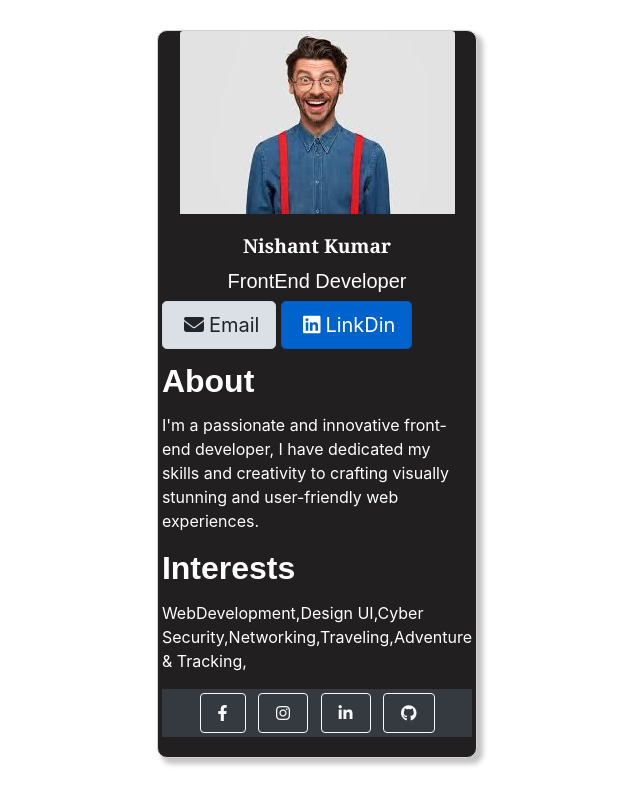
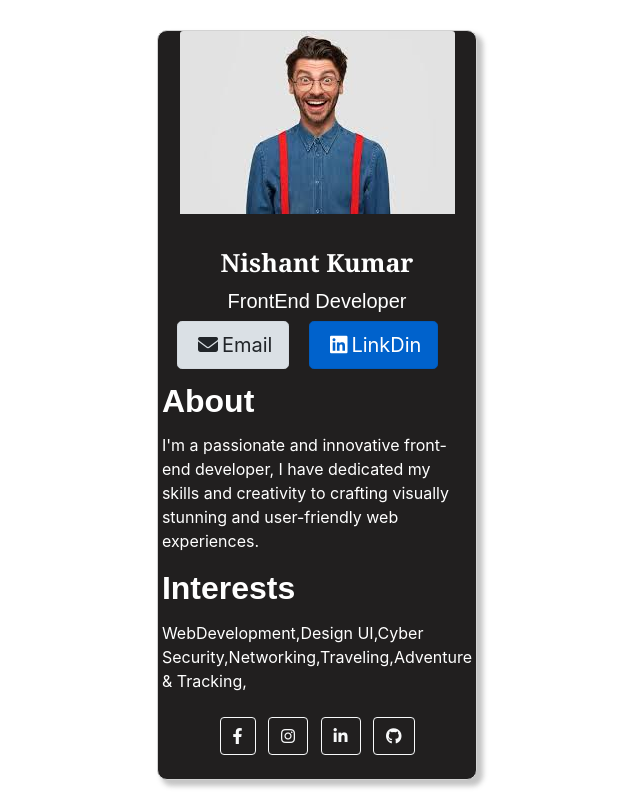
Before and after one commit to Nishantk2001/Portfolio_card, a plain HTML site: page index.html in a window 1280 px wide. Shown: the whole page, without its empty margins (323-963 px from the left). Drawn offline with nearby package versions, Linux system fonts and the light colour scheme.

Commit message:
Update is pending

```diff
--- a/index.html
+++ b/index.html
@@ -23,28 +23,25 @@
         <img src="./images.jpg" class="card-img-top" alt="..." />
       </div>
       <div class="card-body">
-        <h4 class="card-title">Nishant Kumar</h4>
+        <h2 class="card-title">Nishant Kumar</h2>
         <h5 class="card-title2">FrontEnd Developer</h5>
-
-        <!-- <button class="btn"><i class="fa-solid fa-envelope"></i>Email</button> -->
+<div class="button">
         <a
           href="mailto:nishantlearningspace007.com?subject = Feedback&body = Message"
           class="btn btn-light btn-lg active"
           role="button"
           aria-pressed="true"
-          ><i class="fa-solid fa-envelope"></i>Email</a
+          ><i class="fa-solid fa-envelope mx-1"></i>Email</a
         >
         <a
           href="#"
-          class="btn btn-primary btn-lg active"
+          class="btn btn-primary btn-lg active justify-content-center"
           role="button"
           aria-pressed="true">
-          <i class="fa-brands fa-linkedin"></i>LinkDin</a
+          <i class="fa-brands fa-linkedin mx-1"></i>LinkDin</a
         >
-
-        <!-- <button class="btn">
-          <i class="fa-brands fa-linkedin"></i>LinkDin
-        </button> -->
+      </div>
+      <div class="content">
         <h2>About</h2>
         <p class="card-text">
           I'm a passionate and innovative front-end developer, I have dedicated
@@ -55,13 +52,9 @@
         <p class="card-text">
           WebDevelopment,Design UI,Cyber Security,Networking,Traveling,Adventure & Tracking,
         </p>
-        <!-- <div class="social-media">
-          <i class="fa-brands fa-facebook-f"></i>
-          <i class="fa-brands fa-instagram"></i>
-          <i class="fa-brands fa-linkedin"></i>
-          <i class="fa-brands fa-github"></i>
-        </div> -->
-        <footer class="bg-dark text-center text-white">
+      </div>
+      <div class="footer">
+        <footer>
 
               <a
                 class="btn btn-outline-light btn-floating m-1"
@@ -99,6 +92,7 @@
           </div>
         </footer>
       </div>
+      </div>
     </div>
   </body>
 </html>
--- a/style.css
+++ b/style.css
@@ -12,19 +12,23 @@
   -webkit-box-shadow: 5px 5px 5px 1px rgba(120, 120, 120, 0.44);
   -moz-box-shadow: 5px 5px 5px 1px rgba(120, 120, 120, 0.44);
 }
-
-/* .ImageBox img {
-  height: 100%;
-  width: 100%;
-  object-fit: cover;
-} */
+.button a {
+  margin-top: 20px;
+  justify-content: space-between;
+  margin: 0 0 0 15px;
+}
+.button i {
+  justify-content: space-between;
+}
 .card-title {
   color: #fff;
   text-align: center;
   font-weight: bold;
   font-size: larger;
   font-family: Georgia, serif;
+  font-size: 25px;
 }
+
 .card-title2 {
   color: #fff;
   text-align: center;
@@ -55,20 +59,12 @@ h2 {
   font-weight: bold;
   font-family: "Rubik", sans-serif;
 }
-.btn i {
-  padding: 5px;
-}
+
 .card-text {
   color: #fff;
 }
-.social-media {
-  background-color: rgb(37, 35, 35);
-  padding: 10px;
-  margin: 5px 0 0 0;
+.footer {
+  text-align: center;
+  margin-top: 20px;
+  margin-bottom: 0;
 }
-.social-media i {
-  color: #fff;
-  justify-content: space-between;
-  padding: 7px;
-  text-align: center;
-}
```
